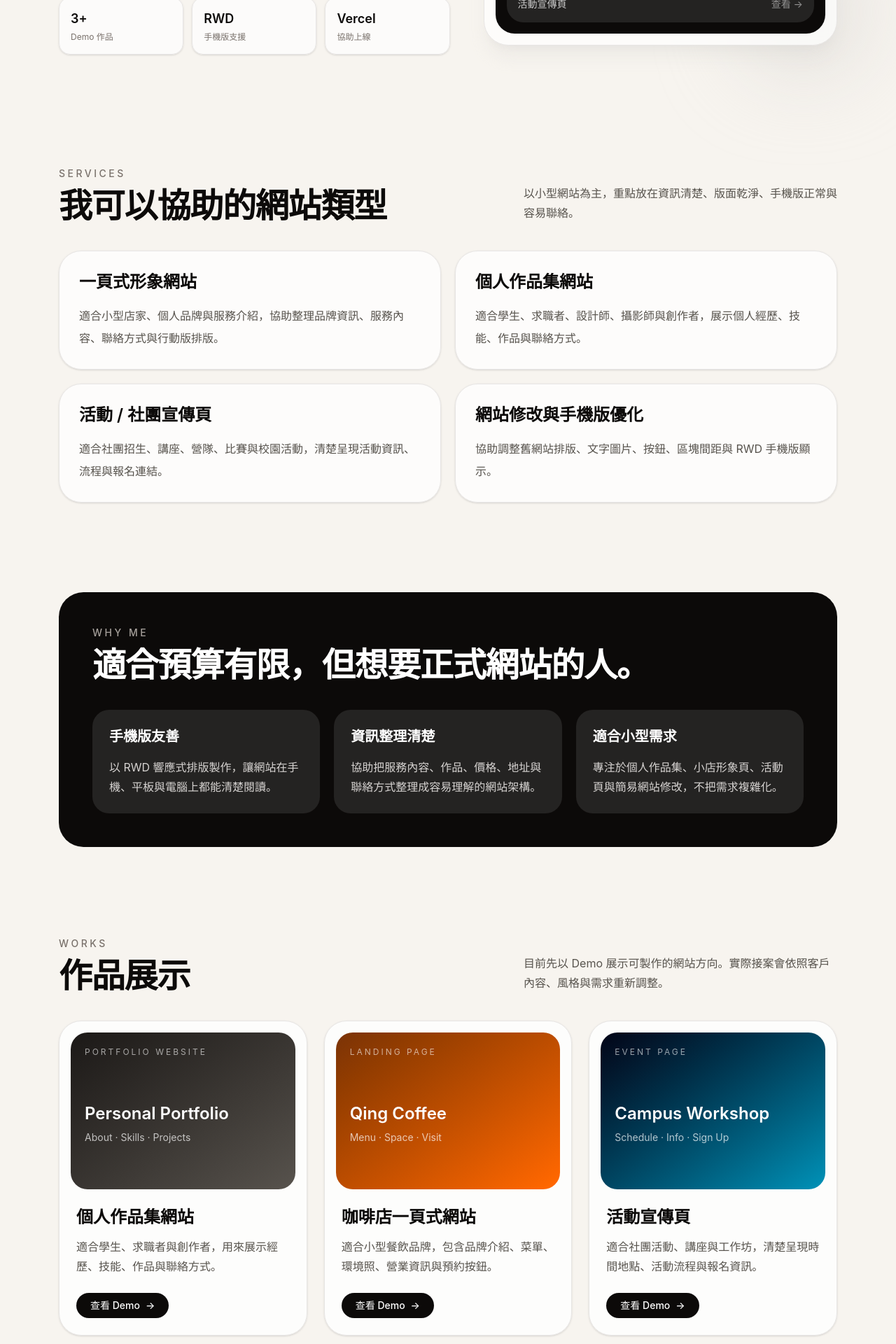
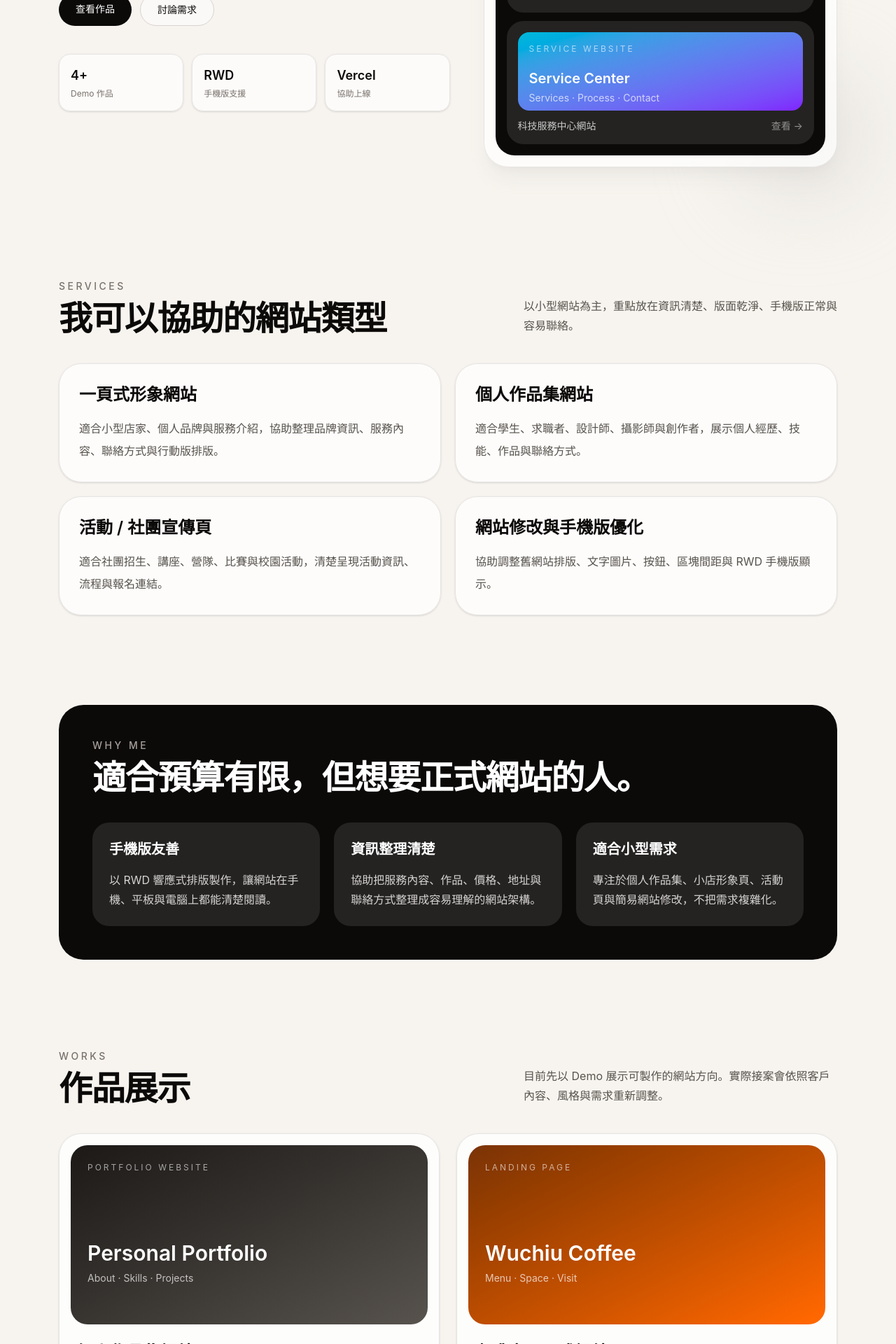
Before and after one commit to QingyuJin/qingyu-web-studio, a React (Vite) app: page / in a window 1280 px wide. Shown: the part 760-2680 px from the top of the page at 70% size. Built offline with nearby package versions, Linux system fonts and the light colour scheme.

Commit message:
add service demo to homepage

```diff
--- a/src/App.jsx
+++ b/src/App.jsx
@@ -2,6 +2,7 @@ import { Routes, Route, Link } from "react-router-dom"
 import CafeDemo from "./CafeDemo"
 import PortfolioDemo from "./PortfolioDemo"
 import EventDemo from "./EventDemo"
+import ServiceDemo from "./ServiceDemo"
 
 const services = [
   {
@@ -38,7 +39,7 @@ const works = [
     desc: "適合小型餐飲品牌，包含品牌介紹、菜單、環境照、營業資訊與預約按鈕。",
     link: "/cafe-demo",
     accent: "from-amber-900 to-orange-500",
-    previewTitle: "Qing Coffee",
+    previewTitle: "Wuchiu Coffee",
     previewSubtitle: "Menu · Space · Visit",
   },
   {
@@ -49,6 +50,15 @@ const works = [
     accent: "from-slate-950 to-cyan-600",
     previewTitle: "Campus Workshop",
     previewSubtitle: "Schedule · Info · Sign Up",
+  },
+  {
+    title: "科技服務中心網站",
+    tag: "Service Website",
+    desc: "適合顧問服務、數位工作室、SaaS 工具與小型團隊，用來展示服務內容、流程與聯絡入口。",
+    link: "/service-demo",
+    accent: "from-cyan-500 to-violet-600",
+    previewTitle: "Service Center",
+    previewSubtitle: "Services · Process · Contact",
   },
 ]
 
@@ -100,6 +110,7 @@ function App() {
       <Route path="/cafe-demo" element={<CafeDemo />} />
       <Route path="/portfolio-demo" element={<PortfolioDemo />} />
       <Route path="/event-demo" element={<EventDemo />} />
+      <Route path="/service-demo" element={<ServiceDemo />} />
     </Routes>
   )
 }
@@ -114,10 +125,19 @@ function HomePage() {
           </a>
 
           <nav className="hidden items-center gap-6 text-sm text-stone-600 md:flex">
-            <a href="#services" className="hover:text-stone-950">服務</a>
-            <a href="#works" className="hover:text-stone-950">作品</a>
-            <a href="#prices" className="hover:text-stone-950">價格</a>
-            <a href="#contact" className="rounded-full bg-stone-950 px-4 py-2 text-white hover:bg-stone-800">
+            <a href="#services" className="hover:text-stone-950">
+              服務
+            </a>
+            <a href="#works" className="hover:text-stone-950">
+              作品
+            </a>
+            <a href="#prices" className="hover:text-stone-950">
+              價格
+            </a>
+            <a
+              href="#contact"
+              className="rounded-full bg-stone-950 px-4 py-2 text-white hover:bg-stone-800"
+            >
               聯絡我
             </a>
           </nav>
@@ -127,7 +147,7 @@ function HomePage() {
       <section className="mx-auto grid max-w-6xl gap-12 px-5 pb-16 pt-16 md:grid-cols-[1.05fr_0.95fr] md:items-center md:pb-24 md:pt-24">
         <div>
           <div className="mb-5 inline-flex rounded-full border border-stone-300 bg-white/60 px-4 py-2 text-sm text-stone-600 shadow-sm">
-            資訊工程學系學生｜網頁設計與前端切版接案
+            資訊工程背景｜小型網站設計與前端製作
           </div>
 
           <h1 className="max-w-3xl text-5xl font-semibold leading-[1.08] tracking-tight md:text-7xl">
@@ -155,7 +175,7 @@ function HomePage() {
           </div>
 
           <div className="mt-10 grid max-w-xl grid-cols-3 gap-3 text-sm">
-            <Stat number="3+" label="Demo 作品" />
+            <Stat number="4+" label="Demo 作品" />
             <Stat number="RWD" label="手機版支援" />
             <Stat number="Vercel" label="協助上線" />
           </div>
@@ -187,6 +207,7 @@ function HomePage() {
                       <p className="mt-5 text-xl font-semibold">{work.previewTitle}</p>
                       <p className="mt-1 text-sm text-white/70">{work.previewSubtitle}</p>
                     </div>
+
                     <div className="mt-3 flex items-center justify-between">
                       <p className="text-sm text-white/75">{work.title}</p>
                       <span className="text-sm text-white/50 transition group-hover:translate-x-1 group-hover:text-white">
@@ -264,7 +285,7 @@ function HomePage() {
           </p>
         </div>
 
-        <div className="grid gap-6 md:grid-cols-3">
+        <div className="grid gap-6 md:grid-cols-2">
           {works.map((item) => (
             <Link
               key={item.title}
@@ -272,12 +293,12 @@ function HomePage() {
               className="group overflow-hidden rounded-[2rem] border border-stone-200 bg-white/80 shadow-sm transition hover:-translate-y-1 hover:shadow-lg"
             >
               <div className="p-4">
-                <div className={`h-56 rounded-[1.5rem] bg-gradient-to-br ${item.accent} p-5 text-white`}>
+                <div className={`h-64 rounded-[1.5rem] bg-gradient-to-br ${item.accent} p-6 text-white`}>
                   <p className="text-xs uppercase tracking-[0.25em] text-white/60">
                     {item.tag}
                   </p>
-                  <div className="mt-16">
-                    <p className="text-2xl font-semibold">{item.previewTitle}</p>
+                  <div className="mt-24">
+                    <p className="text-3xl font-semibold">{item.previewTitle}</p>
                     <p className="mt-2 text-sm text-white/70">{item.previewSubtitle}</p>
                   </div>
                 </div>
```
